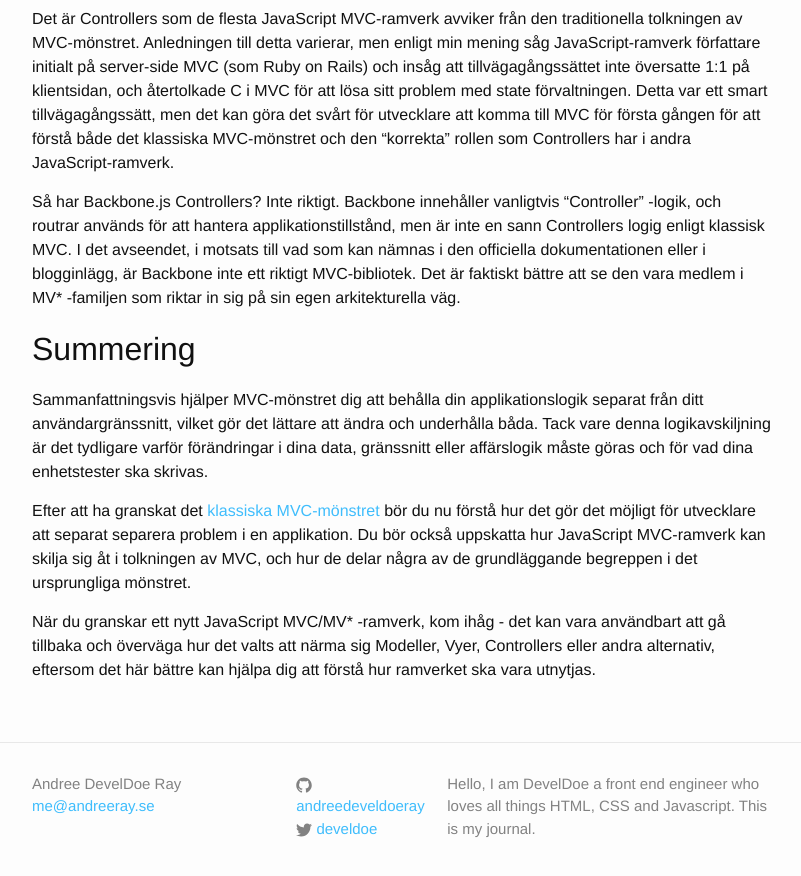
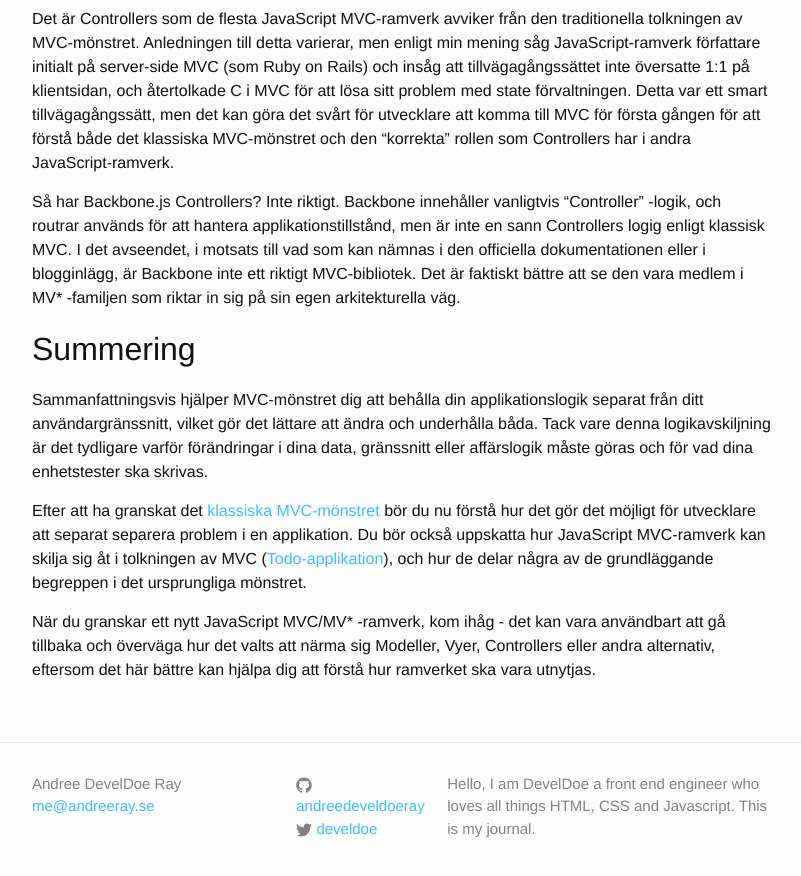
Before and after one commit to develdoe/develdoe.github.io, a Jekyll site: the page built from _posts/2017-10-26-backbonejs-implementeringsspecifikationer.md, in a window 1280 px wide and 900 px high, scrolled down 3093 px. Shown: the top 876 px of the window, without its empty margins (238-1039 px from the left). Built offline with Jekyll 4.4.1, drawn with Linux system fonts in a browser that asks for light colours.

Commit message:
Update 2017-10-26-backbonejs-implementeringsspecifikationer.md

```diff
--- a/_posts/2017-10-26-backbonejs-implementeringsspecifikationer.md
+++ b/_posts/2017-10-26-backbonejs-implementeringsspecifikationer.md
@@ -85,6 +85,6 @@
 
 Sammanfattningsvis hjälper MVC-mönstret dig att behålla din applikationslogik separat från ditt användargränssnitt, vilket gör det lättare att ändra och underhålla båda. Tack vare denna logikavskiljning är det tydligare varför förändringar i dina data, gränssnitt eller affärslogik måste göras och för vad dina enhetstester ska skrivas.
 
-Efter att ha granskat det [klassiska MVC-mönstret](/2017/mvc-model-view-controller/) bör du nu förstå hur det gör det möjligt för utvecklare att separat separera problem i en applikation. Du bör också uppskatta hur JavaScript MVC-ramverk kan skilja sig åt i tolkningen av MVC, och hur de delar några av de grundläggande begreppen i det ursprungliga mönstret.
+Efter att ha granskat det [klassiska MVC-mönstret](/2017/mvc-model-view-controller/) bör du nu förstå hur det gör det möjligt för utvecklare att separat separera problem i en applikation. Du bör också uppskatta hur JavaScript MVC-ramverk kan skilja sig åt i tolkningen av MVC ([Todo-applikation](/2017/backbonejs-client-side-mvc-style/)), och hur de delar några av de grundläggande begreppen i det ursprungliga mönstret.
 
 När du granskar ett nytt JavaScript MVC/MV* -ramverk, kom ihåg - det kan vara användbart att gå tillbaka och överväga hur det valts att närma sig Modeller, Vyer, Controllers eller andra alternativ, eftersom det här bättre kan hjälpa dig att förstå hur ramverket ska vara utnytjas.
```
